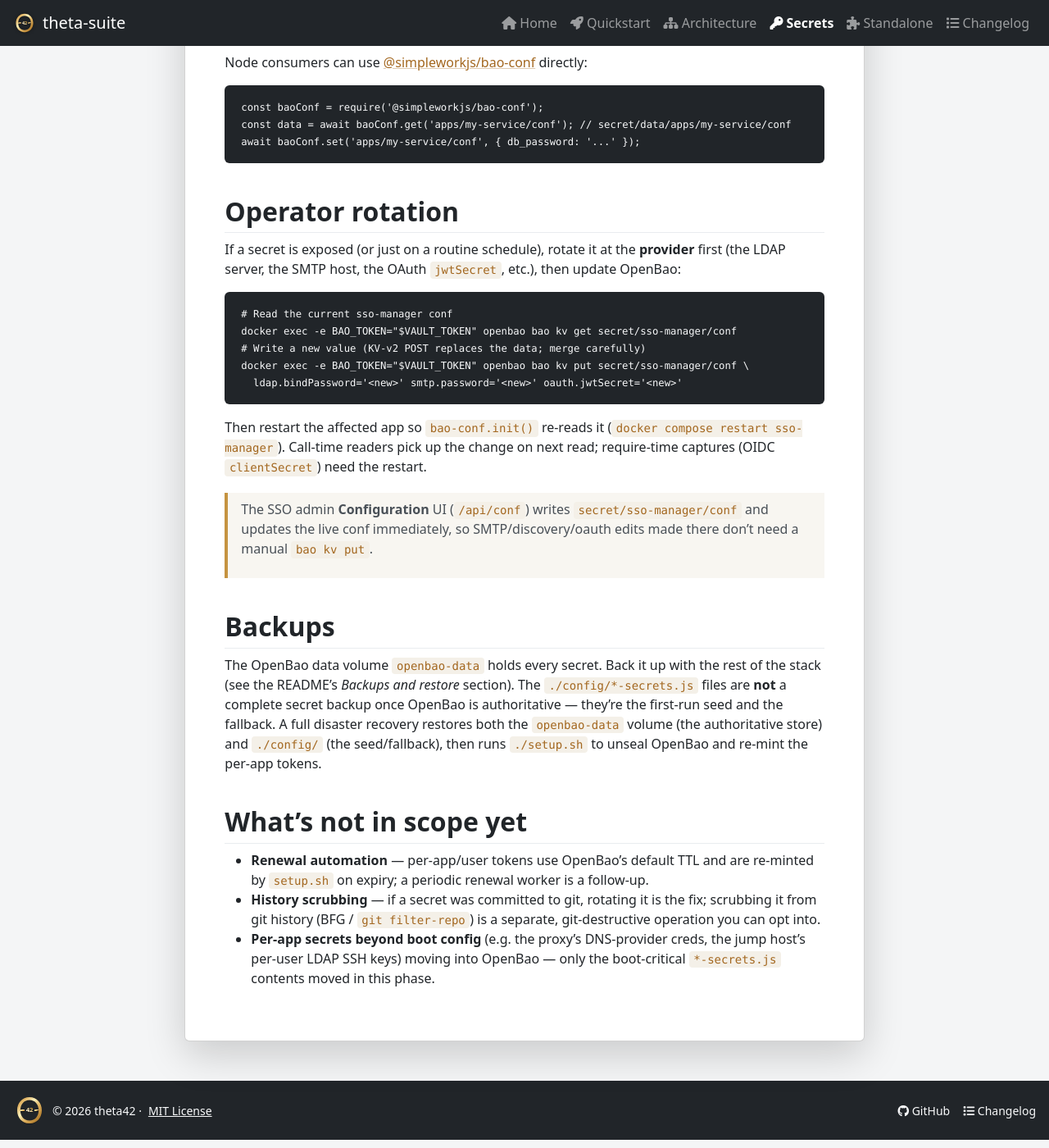
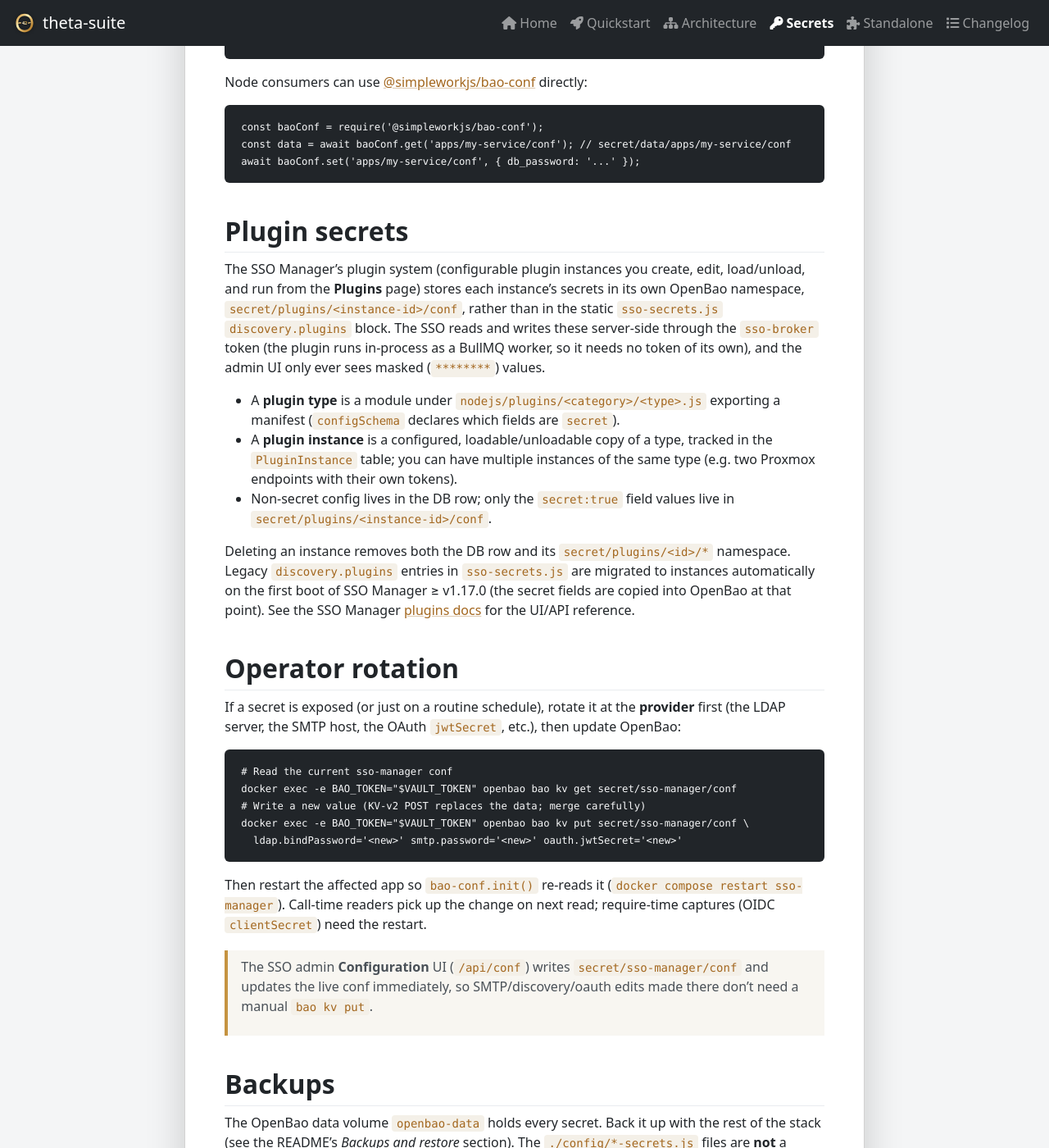
Before and after one commit to theta42/theta-env, a Jekyll site: the page built from docs/secrets.md, in a window 1280 px wide and 1400 px high, scrolled down 3388 px. Shown: the whole window at 82% size. Built offline with Jekyll 4.4.1, drawn with Linux system fonts in a browser that asks for light colours; some of the changed text lies outside the part shown.

Commit message:
feat: grant sso-broker OpenBao access to secret/plugins/* (v1.30.1)
Prerequisite for the SSO Manager plugin system (shipped in sso-manager-node
v1.17.0). Adds secret/data/plugins/* (CRUD+list) + secret/metadata/plugins/*
(list/read/delete) to the sso-broker policy HCL so the SSO can store per-instance
plugin secrets in OpenBao instead of sso-secrets.js. ensure_policy is idempotent,
so re-running ./setup.sh grants the existing SSO_VAULT_TOKEN live.

Docs: secrets.md (Plugin secrets section + policy row), architecture.md.

Co-Authored-By: Claude <noreply@anthropic.com>

````diff
--- a/docs/secrets.md
+++ b/docs/secrets.md
@@ -60,7 +60,7 @@ never passed to a service container.
 
 | Policy | Capabilities | Held by |
 |---|---|---|
-| `sso-broker` | read/write `secret/sso-manager/conf`, `secret/users/*`, `secret/apps/*`; `update` on `auth/token/create/sso-broker`; `update` on `sys/policies/acl/user-*`, `app-*`, `sso-admin` | SSO (`SSO_VAULT_TOKEN`) |
+| `sso-broker` | read/write `secret/sso-manager/conf`, `secret/users/*`, `secret/apps/*`, `secret/plugins/*`; `update` on `auth/token/create/sso-broker`; `update` on `sys/policies/acl/user-*`, `app-*`, `sso-admin` | SSO (`SSO_VAULT_TOKEN`) |
 | `sso-admin` | read/write/list all of `secret/*` | admin UI sessions (minted by the broker) |
 | `proxy` | read `secret/proxy/conf` | proxy (`PROXY_VAULT_TOKEN`) |
 | `jump-host` | read `secret/jump-host/conf` | jump host (`JUMP_VAULT_TOKEN`) |
@@ -150,6 +150,31 @@ const data = await baoConf.get('apps/my-service/conf'); // secret/data/apps/my-s
 await baoConf.set('apps/my-service/conf', { db_password: '...' });
 ```
 
+## Plugin secrets
+
+The SSO Manager's plugin system (configurable plugin instances you create,
+edit, load/unload, and run from the **Plugins** page) stores each instance's
+secrets in its own OpenBao namespace, `secret/plugins/<instance-id>/conf`,
+rather than in the static `sso-secrets.js` `discovery.plugins` block. The
+SSO reads and writes these server-side through the `sso-broker` token (the
+plugin runs in-process as a BullMQ worker, so it needs no token of its own),
+and the admin UI only ever sees masked (`********`) values.
+
+- A **plugin type** is a module under `nodejs/plugins/<category>/<type>.js`
+  exporting a manifest (`configSchema` declares which fields are `secret`).
+- A **plugin instance** is a configured, loadable/unloadable copy of a type,
+  tracked in the `PluginInstance` table; you can have multiple instances of the
+  same type (e.g. two Proxmox endpoints with their own tokens).
+- Non-secret config lives in the DB row; only the `secret:true` field values
+  live in `secret/plugins/<instance-id>/conf`.
+
+Deleting an instance removes both the DB row and its `secret/plugins/<id>/*`
+namespace. Legacy `discovery.plugins` entries in `sso-secrets.js` are migrated
+to instances automatically on the first boot of SSO Manager ≥ v1.17.0 (the
+secret fields are copied into OpenBao at that point). See the SSO Manager
+[plugins docs](https://theta42.github.io/sso-manager-node/plugins.html) for the
+UI/API reference.
+
 ## Operator rotation
 
 If a secret is exposed (or just on a routine schedule), rotate it at the
@@ -192,4 +217,5 @@ re-mint the per-app tokens.
   git-destructive operation you can opt into.
 - **Per-app secrets beyond boot config** (e.g. the proxy's DNS-provider creds,
   the jump host's per-user LDAP SSH keys) moving into OpenBao — only the
-  boot-critical `*-secrets.js` contents moved in this phase.
+  boot-critical `*-secrets.js` contents moved in this phase. (Plugin instance
+  secrets *are* in OpenBao, at `secret/plugins/<id>/conf` — see above.)
````
Also changed, not shown: docs/architecture.md (+1 -1 lines), CHANGELOG.md, 1 other file.
